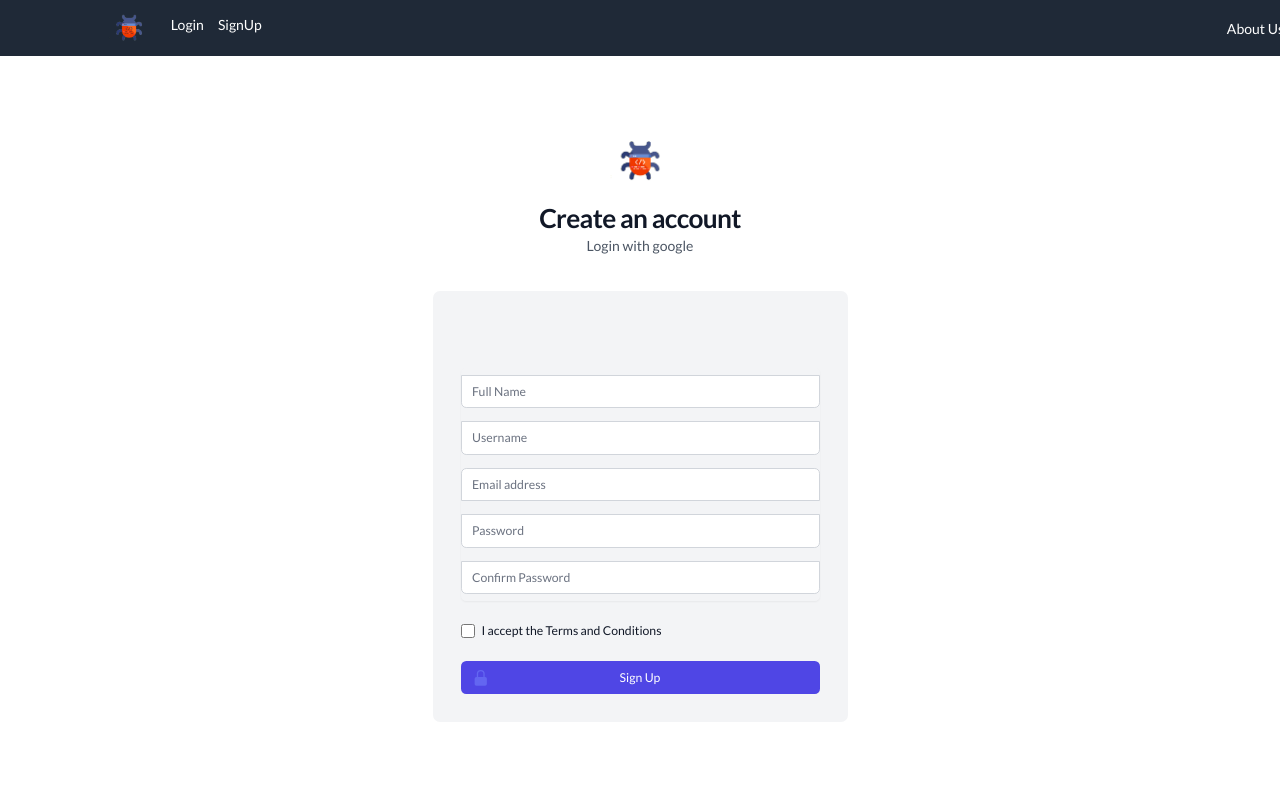
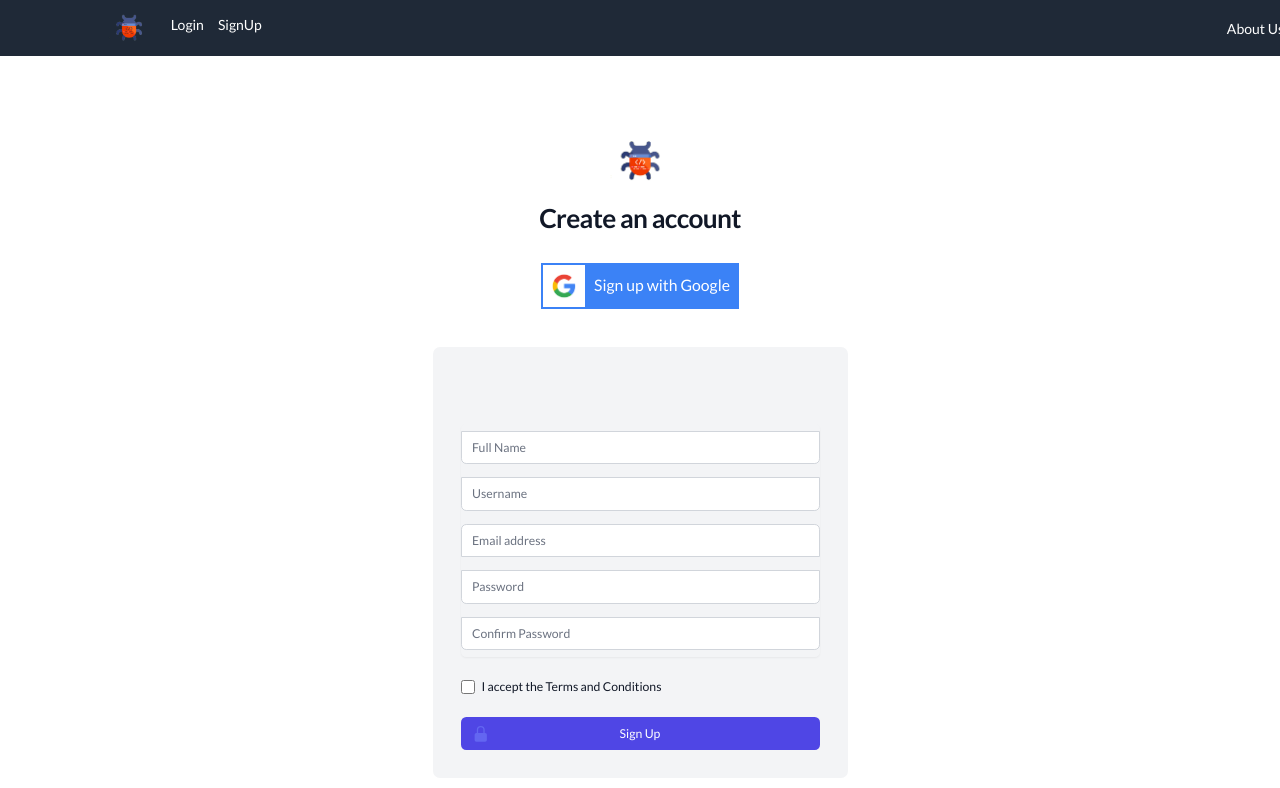
Before and after one commit to The-Debuggerz/SMA, a React (Vite) app in the folder client/: page /signup in a window 1280 px wide. Shown: the top 788 px of the page. Built offline with nearby package versions, Linux system fonts and the light colour scheme; no server answers.

Commit message:
added google button + minor changes

```diff
--- a/client/index.html
+++ b/client/index.html
@@ -8,6 +8,10 @@
       type="image/x-icon"
     />
     <meta name="viewport" content="width=device-width, initial-scale=1.0" />
+    <meta
+      name="google-signin-client_id"
+      content="YOUR_CLIENT_ID.apps.googleusercontent.com"
+    />
     <title>SMA</title>
     <link
       rel="stylesheet"
--- a/client/src/App.jsx
+++ b/client/src/App.jsx
@@ -13,14 +13,12 @@ import AboutPage from './components/AboutPage/AboutPage';
 import AdminDashBoard from './components/AdminDashboard/AdminDashBoard';
 import PrivateRoute from './components/PrivateRoute/PrivateRoute';
 import Login from './components/Login/Login';
-import RegisterPage from './components/RegisterPage/RegisterPage';
+import SignUp from './components/SignUp/SignUp';
 import Logout from './components/Logout/Logout';
 import ForgotPasswordPage from './components/ForgotPasswordPage/ForgotPasswordPage';
 import Settings from './components/Settings/Settings';
 import Notification from './components/Notification/Notification';
 import FooterPage from './components/FooterPage/FooterPage';
-
-import Loader from './components/Loader/Loader';
 
 import Error404 from './components/ErrorPages/404';
 import Error500 from './components/ErrorPages/500';
@@ -28,8 +26,8 @@ import Error500 from './components/ErrorPages/500';
 import './App.css';
 
 function App() {
-  const { isLoggedIn } = useSelector((state) => state.auth);
-  const { loading } = useSelector((state) => state.follow);
+  const { isLoggedIn, loading } = useSelector((state) => state.auth);
+  const { userProfileLoading } = useSelector((state) => state.follow);
   const dispatch = useDispatch();
   const { pathname } = useLocation();
 
@@ -50,7 +48,7 @@ function App() {
           />
           <Route
             path='signup'
-            element={isLoggedIn ? <Navigate to='/' /> : <RegisterPage />}
+            element={isLoggedIn ? <Navigate to='/' /> : <SignUp />}
           />
           <Route
             path='forgotPassword'
@@ -72,7 +70,7 @@ function App() {
           <Route path='/f' element={<Error500 />} />
           <Route path='*' element={<Error404 />} />
         </Routes>
-        {!loading && pathname !== '/' && <FooterPage />}
+        {!loading && !userProfileLoading && pathname !== '/' && <FooterPage />}
       </section>
     </>
   );
--- a/client/src/Store/FollowSlice.js
+++ b/client/src/Store/FollowSlice.js
@@ -86,17 +86,17 @@ const followSlice = createSlice({
     username: '',
     posts: 0,
     followStatus: false,
-    loading: true,
+    userProfileLoading: true,
     // message: '',
   },
   extraReducers: {
     // User Profile
     [userprofile.pending]: (state) => {
-      state.loading = true;
+      state.userProfileLoading = true;
     },
 
     [userprofile.fulfilled]: (state, { payload }) => {
-      state.loading = false;
+      state.userProfileLoading = false;
       state.following = payload.user.following;
       state.followers = payload.user.followers;
       state.name = payload.user.name;
@@ -105,40 +105,40 @@ const followSlice = createSlice({
     },
 
     [userprofile.rejected]: (state, { error }) => {
-      state.loading = false;
+      state.userProfileLoading = false;
       state.message = error.message;
     },
 
     // Follow User
     [followUser.pending]: (state) => {
-      state.loading = true;
+      state.userProfileLoading = true;
     },
 
     [followUser.fulfilled]: (state, { payload }) => {
-      state.loading = false;
+      state.userProfileLoading = false;
       state.following = payload.target.following;
       state.followers = payload.target.followers;
       state.followStatus = payload.followStatus;
     },
 
     [followUser.rejected]: (state) => {
-      state.loading = false;
+      state.userProfileLoading = false;
     },
 
     // Unfollow User
     [unFollowUser.pending]: (state) => {
-      state.loading = true;
+      state.userProfileLoading = true;
     },
 
     [unFollowUser.fulfilled]: (state, { payload }) => {
-      state.loading = false;
+      state.userProfileLoading = false;
       state.following = payload.target.following;
       state.followers = payload.target.followers;
       state.followStatus = payload.followStatus;
     },
 
     [unFollowUser.rejected]: (state) => {
-      state.loading = false;
+      state.userProfileLoading = false;
     },
   },
 });
--- /dev/null
+++ b/client/src/components/GoogleLogin/GoogleButton.jsx
@@ -0,0 +1,26 @@
+import googleLogo from '../../assets/google-logo.png';
+import { getGoogleOAuthURL } from '../../util/googleOAuth';
+
+const GoogleLogin = ({ text }) => {
+  return (
+    <>
+      <div className='pt-8'>
+        <button className='bg-blue-500 text-center text-lg border-2 border-blue-500'>
+          <a href={getGoogleOAuthURL()}>
+            <div className='flex items-center'>
+              <div className='border-r-2 border-blue-500 p-2 bg-white'>
+                <img className='h-8 w-8' src={googleLogo} alt='google logo' />
+              </div>
+
+              <div className='p-2 text-white'>
+                <h1 className='h-full w-auto'>{text}</h1>
+              </div>
+            </div>
+          </a>
+        </button>
+      </div>
+    </>
+  );
+};
+
+export default GoogleLogin;
--- a/client/src/components/Login/Login.jsx
+++ b/client/src/components/Login/Login.jsx
@@ -5,6 +5,8 @@ import { LockClosedIcon } from '@heroicons/react/20/solid';
 
 import { authActions } from '../../Store/AuthSlice';
 import logo from '../Logo/logo.png';
+
+import GoogleLogin from '../GoogleLogin/GoogleButton';
 
 const Login = () => {
   const auth = useSelector((state) => state.auth.token);
@@ -53,7 +55,10 @@ const Login = () => {
               Sign in to your account
             </h2>
           </div>
-          <div className='lg:w-2/6 md:w-1/2 bg-gray-100 rounded-lg p-8 flex flex-col w-full mt-10'>
+
+          <GoogleLogin text={'Sign in with Google'} />
+
+          <div className='lg:w-2/6 md:w-1/2 bg-gray-100 rounded-lg p-8 flex flex-col w-full mt-8'>
             <form className='mt-8 space-y-6' method='POST' onSubmit={loginUser}>
               <input type='hidden' name='remember' defaultValue='true' />
               <div className='-space-y-px rounded-md shadow-sm'>
--- a/client/src/components/Profile/UserProfile.jsx
+++ b/client/src/components/Profile/UserProfile.jsx
@@ -1,4 +1,4 @@
-import React, { Fragment, useEffect } from 'react';
+import React, { useEffect } from 'react';
 import { useDispatch, useSelector } from 'react-redux';
 import { UserPlusIcon } from '@heroicons/react/24/outline';
 import { useParams } from 'react-router-dom';
@@ -12,7 +12,7 @@ const UserProfile = () => {
     name,
     username,
     message,
-    loading,
+    userProfileLoading,
   } = useSelector((state) => state.follow);
   const dispatch = useDispatch();
 
@@ -32,7 +32,7 @@ const UserProfile = () => {
   };
 
   console.log('message', message);
-  console.log('loading', loading);
+  // console.log('userProfileLoading', userProfileLoading);
   return (
     <>
       {message && (
@@ -40,7 +40,7 @@ const UserProfile = () => {
           <h1>{message.slice(7)}</h1>
         </div>
       )}
-      {!loading && !message && (
+      {!userProfileLoading && !message && (
         <div className='grid place-items-center h-full -mt-4'>
           <div className='h-4/4 w-11/12 bg-red-600 rounded-2xl py-12'>
             <div className='profile-info'>
--- a/client/src/components/RegisterPage/RegisterPage.jsx
+++ b/client/src/components/SignUp/SignUp.jsx
@@ -2,7 +2,8 @@ import { useState } from 'react';
 import { useNavigate } from 'react-router-dom';
 import { LockClosedIcon } from '@heroicons/react/20/solid';
 import logo from '../Logo/logo.png';
-import { getGoogleOAuthURL } from '../../util';
+
+import GoogleLogin from '../GoogleLogin/GoogleButton';
 
 const defaultFormFields = {
   name: '',
@@ -12,7 +13,7 @@ const defaultFormFields = {
   confirmPassword: '',
 };
 
-const RegisterPage = () => {
+const SignUp = () => {
   let navigate = useNavigate();
 
   const [formFields, setFormFields] = useState(defaultFormFields);
@@ -64,8 +65,10 @@ const RegisterPage = () => {
             <h2 className='mt-6 text-center text-3xl font-bold tracking-tight text-gray-900'>
               Create an account
             </h2>
-            <a href={getGoogleOAuthURL()}>Login with google</a>
           </div>
+
+          <GoogleLogin text={'Sign up with Google'} />
+
           <div className='lg:w-2/6 md:w-1/2 bg-gray-100 rounded-lg p-8 flex flex-col w-full mt-10'>
             <form
               className='mt-8 space-y-6'
@@ -199,4 +202,4 @@ const RegisterPage = () => {
   );
 };
 
-export default RegisterPage;
+export default SignUp;
--- a/client/tailwind.config.cjs
+++ b/client/tailwind.config.cjs
@@ -6,6 +6,9 @@ module.exports = {
       height: {
         '80per': '80%',
       },
+      colors: {
+        'google-clr': '#4285f4',
+      },
     },
   },
   plugins: [],
```
Also changed, not shown: client/src/assets/google-logo.png (added), client/src/util/googleOAuth.js (renamed from client/src/util/index.js).
